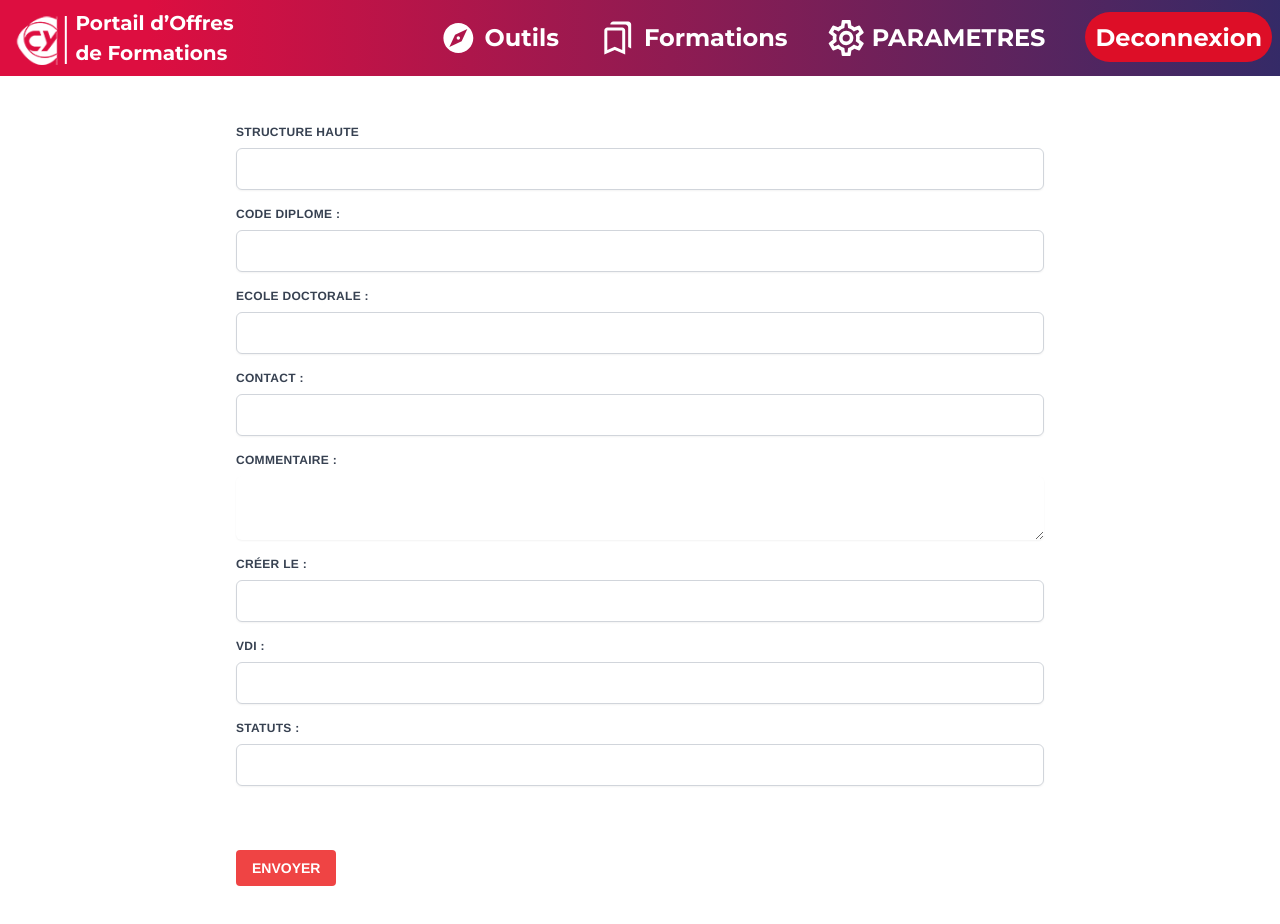
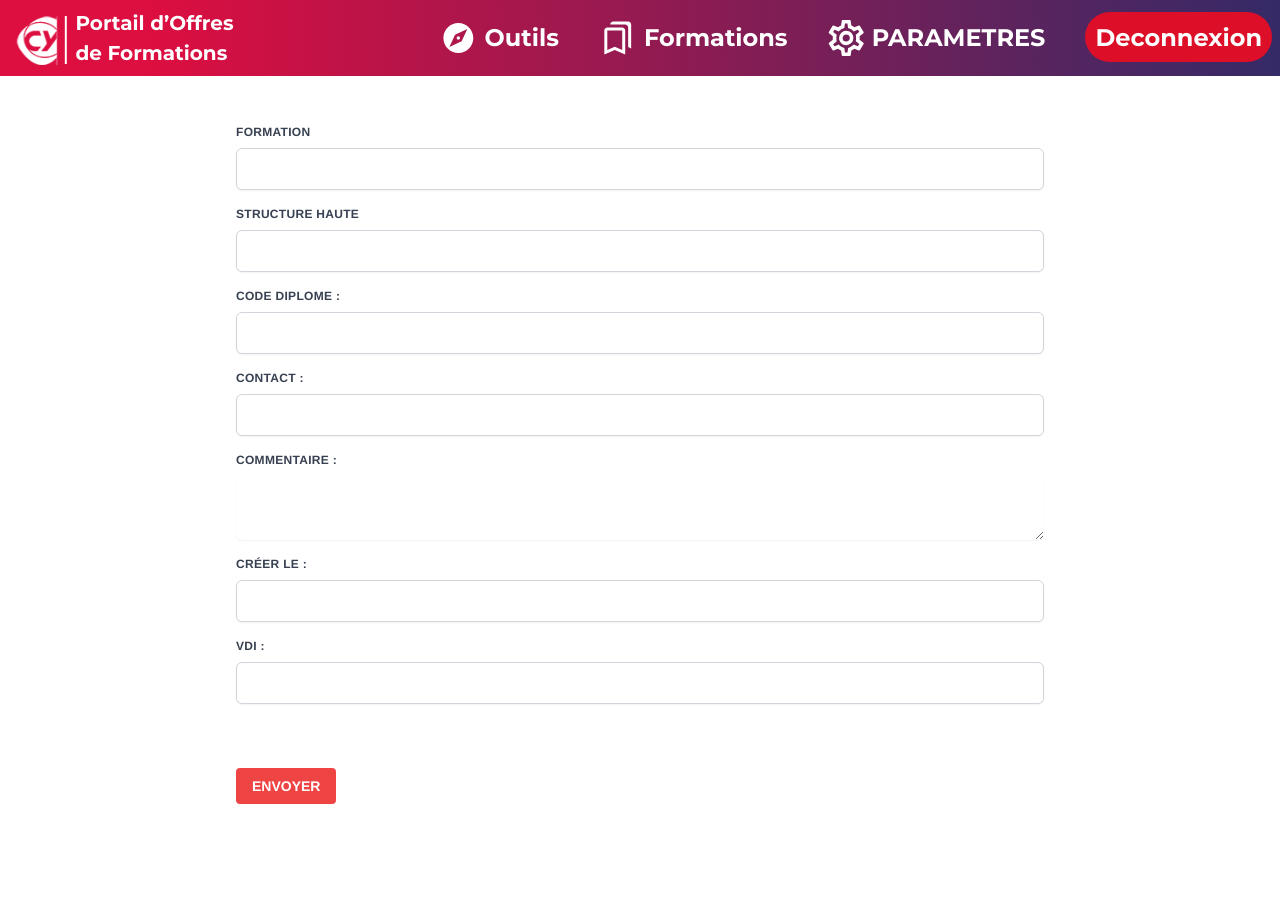
Before and after one commit to MargauxRUSSEIL/Projet-1, a Vue app in the folder vue-js/mcc/: page /formationUpdate/1 in a window 1280 px wide. Shown: the top 924 px of the page. After the commit the page ends 852 px from the top, so only its background shows below. Built offline with nearby package versions, Linux system fonts and the light colour scheme; no server answers; what @dafcoe/vue-collapsible-panel would draw is missing.

Commit message:
update fonctionne nv bdd

```diff
--- a/vue-js/mcc/src/components/update/formationUpdate.vue
+++ b/vue-js/mcc/src/components/update/formationUpdate.vue
@@ -2,6 +2,15 @@
     <form class="container w-auto">
         <div class="my-12 md:mx-6 sm:mx-6 xl:mx-56 lg:mx-56">
             <div class="flex flex-wrap" >
+                  <div class="w-full px-3 mb-6 md:mb-4">
+                    <label class="block uppercase tracking-wide text-gray-700 text-xs font-bold mb-2">
+                        Formation
+                    </label>
+                    <input class="mt-1 block w-full rounded-md border-gray-300 shadow-sm focus:border-indigo-300 focus:ring focus:ring-indigo-200 focus:ring-opacity-50 p-2"
+                           type="text"
+                           v-model="form.libelle"
+                    >
+                </div>
                 <div class="w-full px-3 mb-6 md:mb-4">
                     <label class="block uppercase tracking-wide text-gray-700 text-xs font-bold mb-2">
                         structure Haute
@@ -18,15 +27,6 @@
                     <input class="mt-1 block w-full rounded-md border-gray-300 shadow-sm focus:border-indigo-300 focus:ring focus:ring-indigo-200 focus:ring-opacity-50 p-2"
                            type="text"
                            v-model.number="form.codeDiplome"
-                    >
-                </div>
-                <div class="w-full px-3 mb-6 md:mb-4">
-                    <label class="block uppercase tracking-wide text-gray-700 text-xs font-bold mb-2">
-                        Ecole Doctorale :
-                    </label>
-                    <input class="mt-1 block w-full rounded-md border-gray-300 shadow-sm focus:border-indigo-300 focus:ring focus:ring-indigo-200 focus:ring-opacity-50 p-2"
-                           type="text"
-                           v-model.number="form.ecoleDoctorale"
                     >
                 </div>
                  <div class="w-full px-3 mb-6 md:mb-4">
@@ -65,15 +65,6 @@
                            v-model.number="form.VDI"
                     >
                 </div>
-                <div class="w-full px-3 mb-6 md:mb-4">
-                    <label class="block uppercase tracking-wide text-gray-700 text-xs font-bold mb-2">
-                        Statuts :
-                    </label>
-                    <input class="mt-1 block w-full rounded-md border-gray-300 shadow-sm focus:border-indigo-300 focus:ring focus:ring-indigo-200 focus:ring-opacity-50 p-2"
-                           type="text"
-                           v-model.number="form.statuts"
-                    >
-                </div>
                 <div class="w-full px-3 mt-12">
                     <button class="bg-red-500 hover:bg-red-700 text-white py-2 px-4 rounded font-semibold text-sm" type="button" v-on:click="submit()">ENVOYER</button>
                 </div>
@@ -94,12 +85,10 @@
                 form: {
                     structureHaute: '',
                     codeDiplome:'',
-                    ecoleDoctorale:'',
                     contact:'',
                     commentaire:'',
                     VDI:'',
-                    statuts:'',
-
+                    libelle:''
                 }
             }
         },
```
